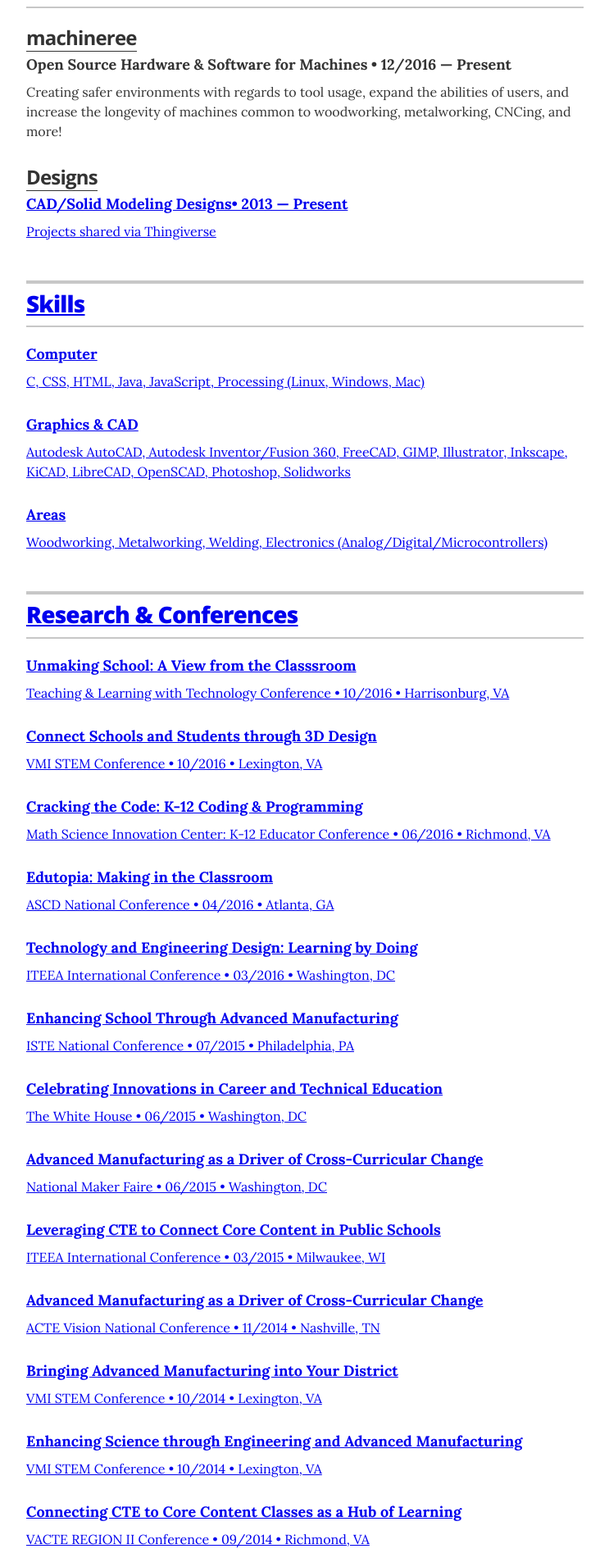
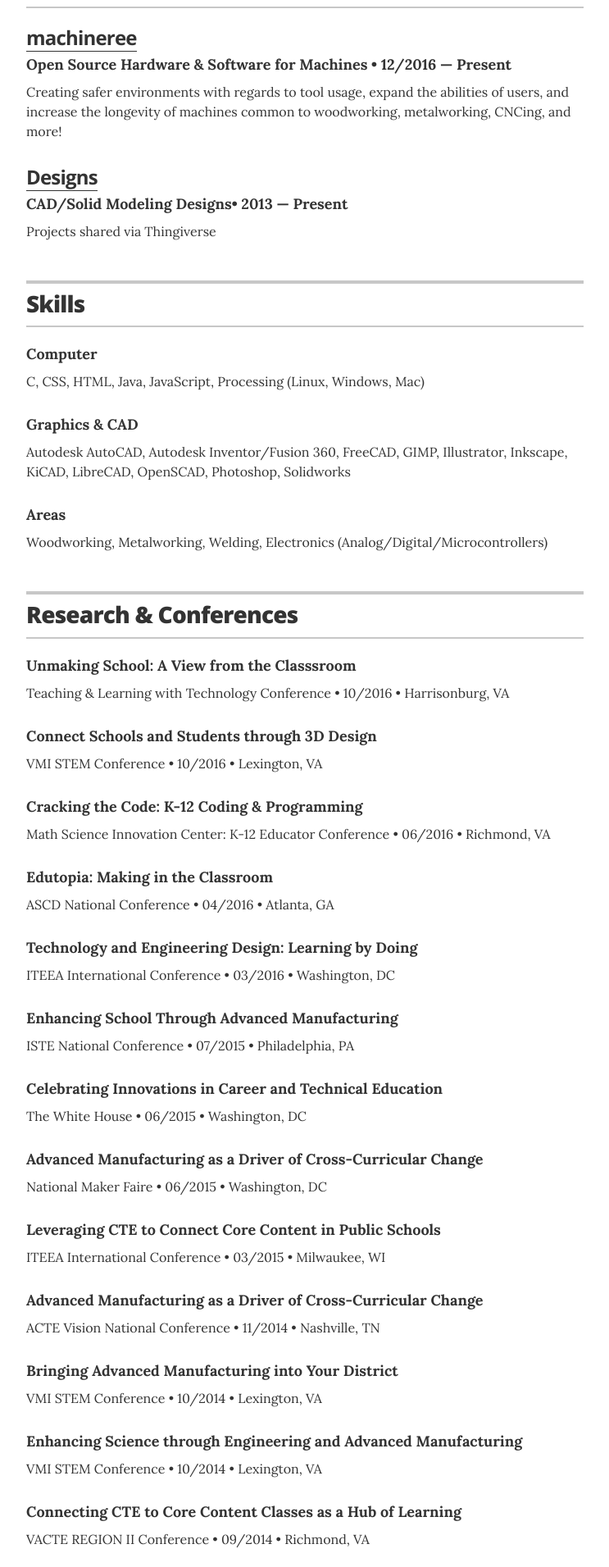
Before and after one commit to eabredder/eabredder.github.io, a Jekyll site: the page built from index.html, in a window 1280 px wide. Shown: the part 1659-3570 px from the top of the page at 82% size, without its empty margins (268-1011 px from the left). Built offline with Jekyll 4.4.1, drawn with Linux system fonts in a browser that asks for light colours.

Commit message:
Update resume.html

```diff
--- a/_layouts/resume.html
+++ b/_layouts/resume.html
@@ -142,7 +142,7 @@
         </div>
 
         <div class="resume-item">
-          <h3 class="resume-item-title"><a href="http://www.thingiverse.com/ebredder/">Designs</h3>
+          <h3 class="resume-item-title"><a href="http://www.thingiverse.com/ebredder/">Designs</a></h3>
           <h4 class="resume-item-details">CAD/Solid Modeling Designs&bull; 2013 &mdash; Present</h4>
           <p class="resume-item-copy">Projects shared via Thingiverse</p>
         </div>
```
